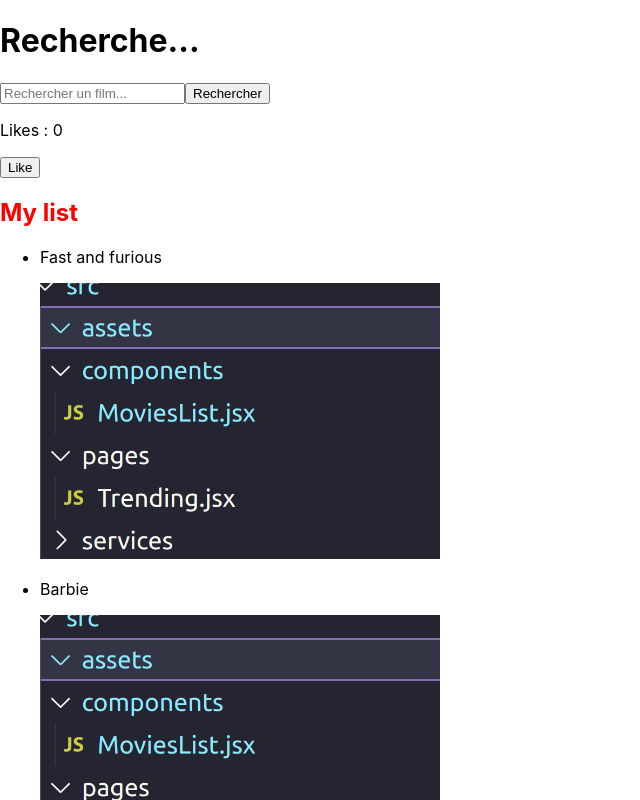
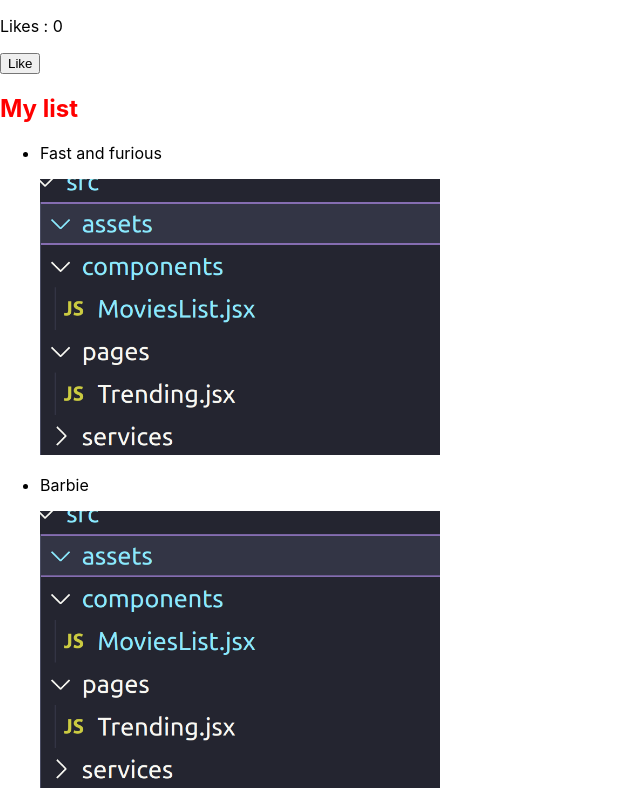
Before and after one commit to OnyJ/demo_movie_details, a React (Create React App) app: page / in a window 1280 px wide. Shown: the top 800 px of the page, without its empty margins (0-640 px from the left). Built offline with nearby package versions, Linux system fonts and the light colour scheme.

Commit message:
setup router

```diff
--- a/package.json
+++ b/package.json
@@ -8,6 +8,7 @@
     "@testing-library/user-event": "^13.5.0",
     "react": "^18.2.0",
     "react-dom": "^18.2.0",
+    "react-router-dom": "^6.17.0",
     "react-scripts": "5.0.1",
     "web-vitals": "^2.1.4"
   },
--- a/src/App.jsx
+++ b/src/App.jsx
@@ -1,12 +1,16 @@
-import MoviesList from "./components/MoviesList";
 import SearchMovie from "./pages/SearchMovie";
 import Trending from "./pages/Trending";
+import { BrowserRouter as Router, Routes, Route } from "react-router-dom";
 
 const App = () => {
   return (
     <div className="App">
-      <SearchMovie />
-      <Trending />
+      <Router>
+        <Routes>
+          <Route path="/" element={<Trending />} />
+          <Route path="/search_movie" element={<SearchMovie />} />
+        </Routes>
+      </Router>
     </div>
   );
 };
```
Also changed, not shown: 1 other file (tests, documents, lock files or other folders).
